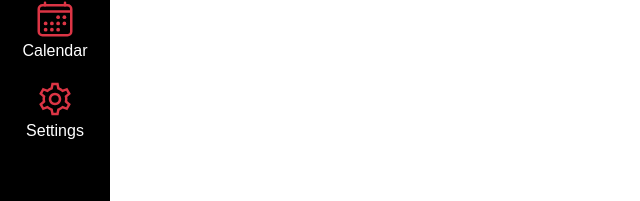
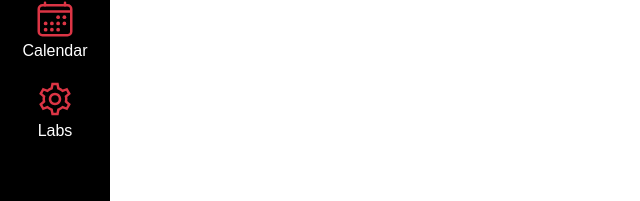
Before and after one commit to Hanchao-Ding/kanbas-react-web-app, a React (Create React App) app: page /#/Kanbas/Account/Signin in a window 1280 px wide. Shown: the part 321-522 px from the top of the page, without its empty margins (0-640 px from the left). Built offline with nearby package versions, Linux system fonts and the light colour scheme.

Commit message:
Update Navigation.tsx

```diff
--- a/src/Kanbas/Navigation.tsx
+++ b/src/Kanbas/Navigation.tsx
@@ -60,12 +60,12 @@ export default function KanbasNavigation() {
         Calendar
       </NavLink>
       <NavLink
-        to="/Kanbas/Settings"
+        to="/labs"
         id="wd-settings-link"
         className={({ isActive }) => `list-group-item text-center border-0 ${isActive ? 'bg-white text-danger' : 'bg-black text-white'}`}
       >
         <LiaCogSolid className="fs-1 text-danger" /><br />
-        Settings
+        Labs
       </NavLink>
     </div>
   );
```
